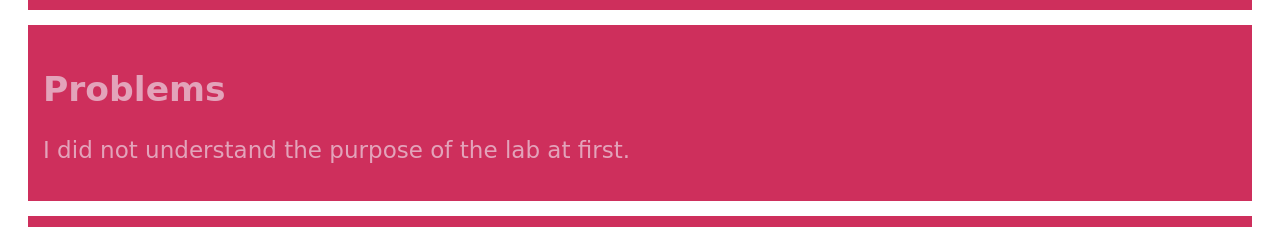
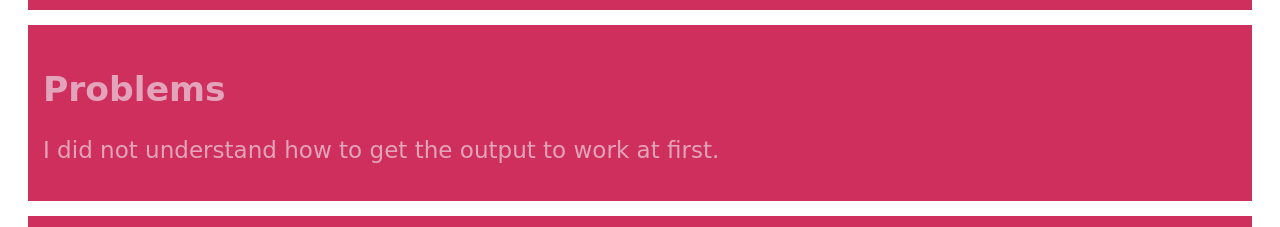
Before and after one commit to rubygsartain/art101RGS, a plain HTML site: page lab5/index.html in a window 1280 px wide. Shown: the part 1120-1347 px from the top of the page. Drawn offline with nearby package versions, Linux system fonts and the light colour scheme.

Commit message:
Update index.html

```diff
--- a/lab5/index.html
+++ b/lab5/index.html
@@ -36,7 +36,7 @@
 
 			<div class="minor-section">
 					<h2>Problems</h2>
-					<p>I did not understand the purpose of the lab at first. </p>
+					<p>I did not understand how to get the output to work at first. </p>
 			</div>
 
 			<div class="minor-section">
```
